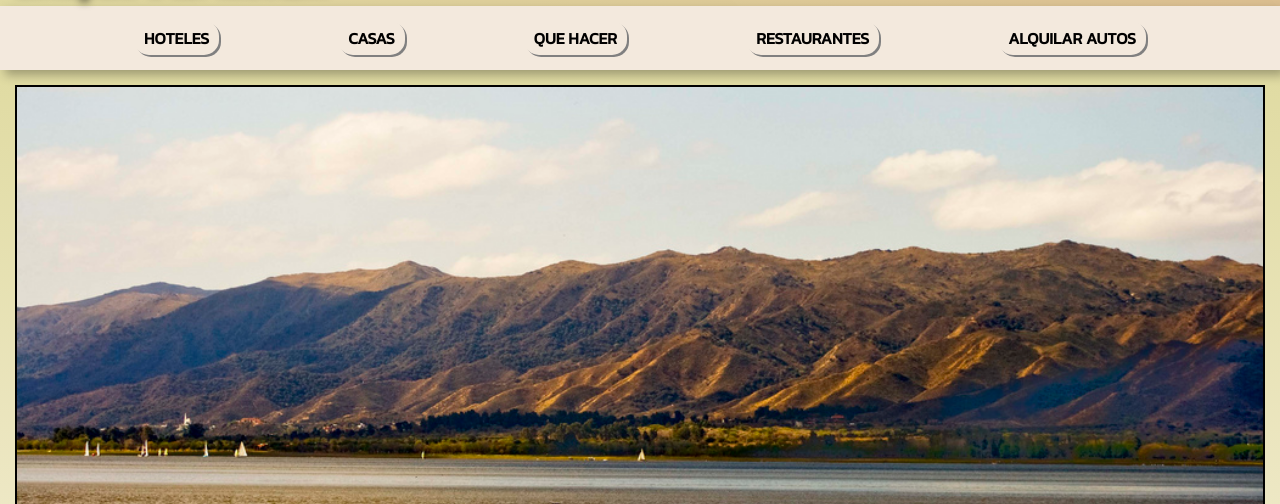
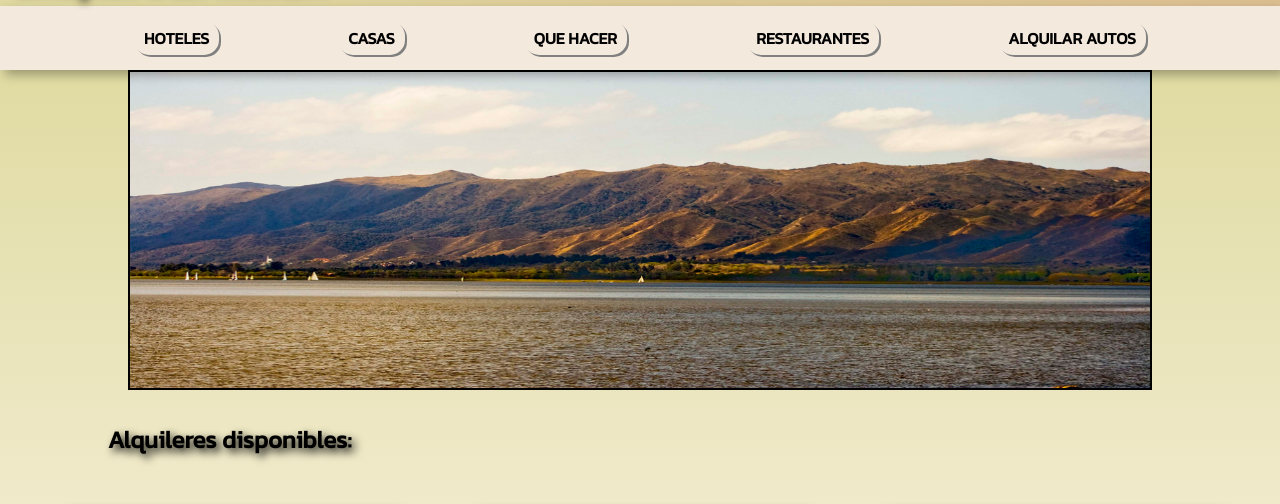
Before and after one commit to emilianoq73/alq-temp, a plain HTML site: page index.html in a window 1280 px wide. Shown: the part 265-769 px from the top of the page. Drawn offline with Linux system fonts and the light colour scheme.

Commit message:
modifiqué banner

```diff
--- a/style.css
+++ b/style.css
@@ -123,10 +123,15 @@ main.home {
 main.home section.home__banner {
     display: flex;
     justify-content: center;
+    align-items: center;
+    width: 100%;
+    height: 40vh;
+    background-size: cover;
+    background-position: center;
 
 }
 main.home section.home__banner img.banner {
-    width: 100%;
+    width: 80%;
     height: 100%;
     margin: 15px;
     border: 2px solid black;
```
